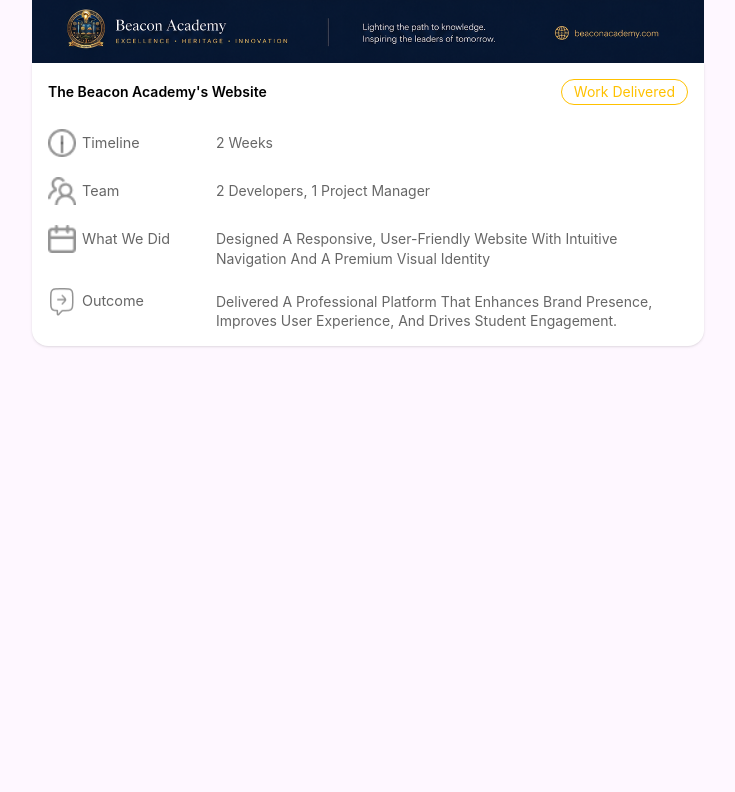
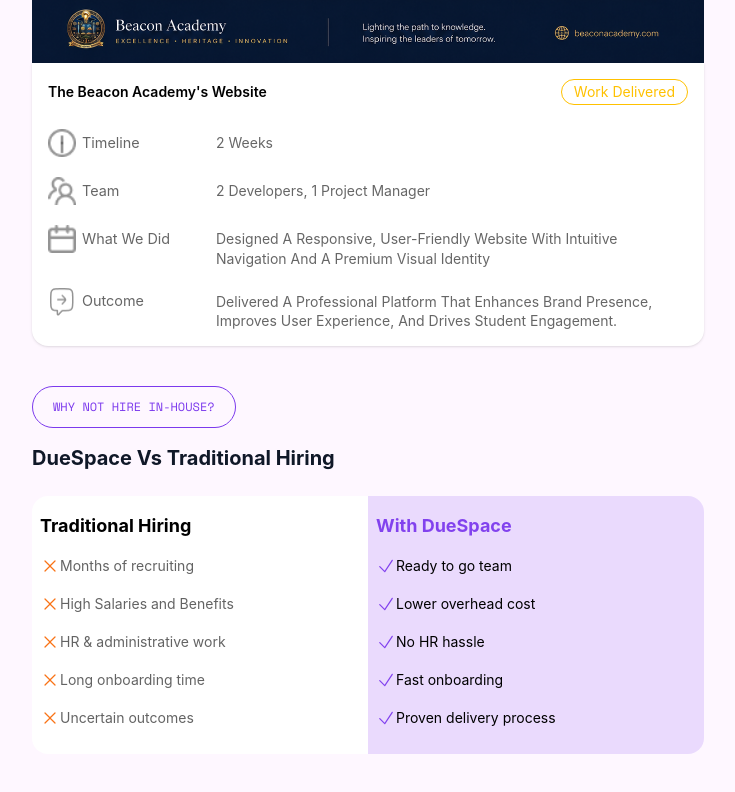
Before and after one commit to DueSpace/DueSpace, a React app in the folder frontend/: page / in a window 1280 px wide. Shown: the part 1597-2389 px from the top of the page, without its empty margins (272-1007 px from the left). Before the commit the page ends 1983 px from the top, so only its background shows below. Built offline with nearby package versions, Linux system fonts and the light colour scheme; the HTML template or start-up script is replaced by a standard one.

Commit message:
Add WhyHireInHouse component and include react-icons dependency

```diff
--- a/frontend/package.json
+++ b/frontend/package.json
@@ -15,6 +15,7 @@
     "framer-motion": "^12.42.2",
     "react": "^19.2.7",
     "react-dom": "^19.2.7",
+    "react-icons": "^5.7.0",
     "react-router-dom": "^7.18.1",
     "tailwindcss": "^4.3.3"
   },
--- a/frontend/src/App.jsx
+++ b/frontend/src/App.jsx
@@ -1,9 +1,13 @@
 // import { motion } from "framer-motion"
 import { FeatureProjects } from "./components/FeatureProjects"
+import { WhyHireInHouse } from "./components/WhyHireInHouse"
 
 function App() {
   return(
-    <FeatureProjects />
+    <>
+      <FeatureProjects />
+      <WhyHireInHouse />
+    </>
   )
 }
 export default App
--- /dev/null
+++ b/frontend/src/components/WhyHireInHouse.jsx
@@ -0,0 +1,67 @@
+import React from "react";
+import { HiXMark, HiCheck } from "react-icons/hi2";
+
+// Comparison data
+const traditionalHiring = [
+  "Months of recruiting",
+  "High Salaries and Benefits",
+  "HR & administrative work",
+  "Long onboarding time",
+  "Uncertain outcomes",
+];
+
+const dueSpaceBenefits = [
+  "Ready to go team",
+  "Lower overhead cost",
+  "No HR hassle",
+  "Fast onboarding",
+  "Proven delivery process",
+];
+
+export const WhyHireInHouse = () => {
+  return (
+    <section className="mx-auto my-10 w-[95%] max-w-2xl font-sans">
+      {/* Section Badge */}
+      <div className="mb-4">
+        <span className="badge badge-outline rounded-full border border-[#7C3AED] p-5 font-space text-xs text-[#7C3AED]">
+          WHY NOT HIRE IN-HOUSE?
+        </span>
+      </div>
+
+      {/* Section Heading */}
+      <h2 className="mb-6 text-xl font-bold text-gray-900">
+        DueSpace Vs Traditional Hiring
+      </h2>
+
+      {/* Comparison Container */}
+      <div className="flex text-sm">
+
+        {/* Traditional Hiring Column */}
+        <div className="w-full rounded-l-2xl bg-white px-2 pt-1 pb-2.5">
+          <h3 className="my-3 text-lg font-bold">Traditional Hiring</h3>
+
+          {traditionalHiring.map((item) => (
+            <div key={item} className="my-3.5 flex items-center">
+              <HiXMark className="my-0.5 size-5 text-[#F97316]" />
+              <p className="text-[#0000009C]">{item}</p>
+            </div>
+          ))}
+        </div>
+
+        {/* DueSpace Column */}
+        <div className="w-full rounded-r-2xl bg-[#7C3AED26] px-2 pt-1 pb-2.5">
+          <h3 className="my-3 text-lg font-bold text-[#7C3AEDF2]">
+            With DueSpace
+          </h3>
+
+          {dueSpaceBenefits.map((item) => (
+            <div key={item} className="my-3.5 flex items-center">
+              <HiCheck className="my-0.5 size-5 text-[#7C3AEDF2]" />
+              <p>{item}</p>
+            </div>
+          ))}
+        </div>
+      </div>
+    </section>
+  );
+};
```
Also changed, not shown: 1 other file (tests, documents, lock files or other folders).
